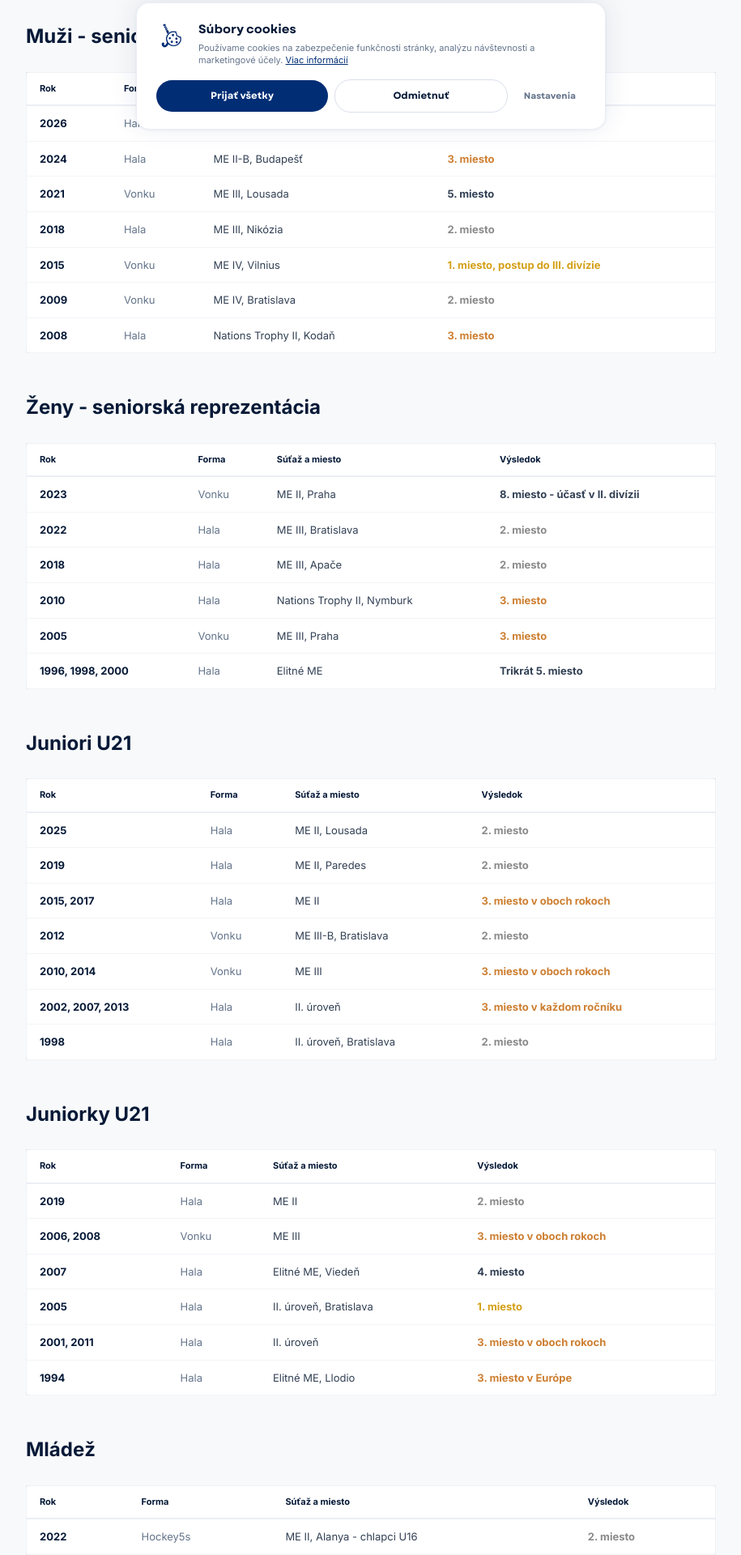
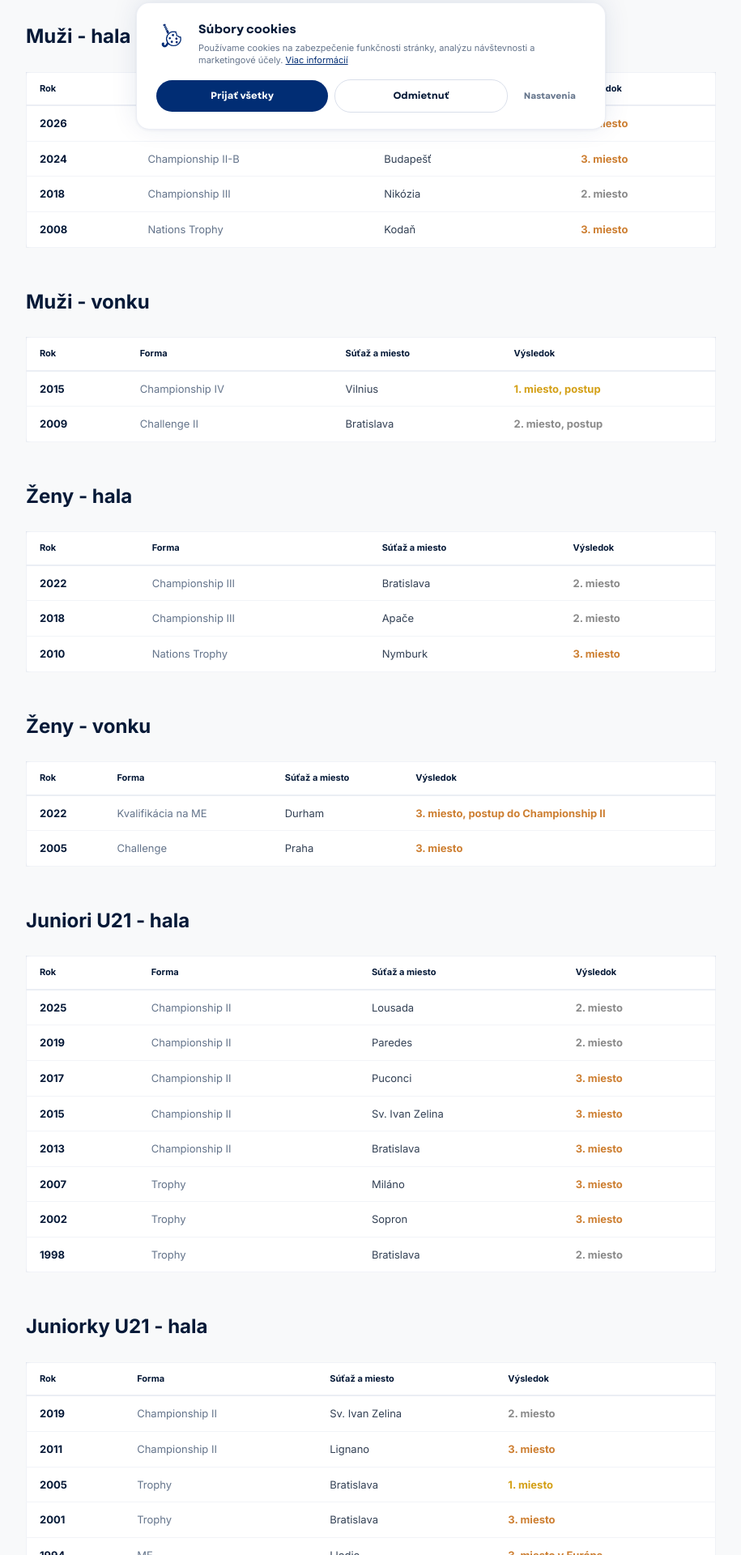
Before and after one commit to andreakollova/szphnew, a Next.js app in the folder apps/szph/: page /reprezentacia/uspechy in a window 1280 px wide. Shown: the part 640-2560 px from the top of the page at 81% size, without its empty margins (182-1097 px from the left). Built offline with nearby package versions, Linux system fonts and the light colour scheme; no server answers; the database is empty.

Commit message:
feat: complete uspechy page with all medal results from all categories
Muzi hala/vonku, zeny hala/vonku, U21 muzi/zeny hala,
mladez vonku - only medal results (1./2./3. miesto).

Co-Authored-By: Andrea Kollova <kollova@drixton.com>

```diff
--- a/apps/szph/app/reprezentacia/uspechy/page.tsx
+++ b/apps/szph/app/reprezentacia/uspechy/page.tsx
@@ -69,56 +69,70 @@ export default function UspechyPage() {
           </div>
         </div>
 
-        {/* Muži */}
-        <h2 className="font-bold text-[#051937] mb-6" style={{ fontSize: "24px" }}>Muži - seniorská reprezentácia</h2>
+        {/* Muži - hala */}
+        <h2 className="font-bold text-[#051937] mb-6" style={{ fontSize: "24px" }}>Muži - hala</h2>
         <Table data={[
-          { year: "2026", form: "Hala", event: "ME II-A, Sveti Ivan Zelina", result: "3. miesto" },
-          { year: "2024", form: "Hala", event: "ME II-B, Budapešť", result: "3. miesto" },
-          { year: "2021", form: "Vonku", event: "ME III, Lousada", result: "5. miesto" },
-          { year: "2018", form: "Hala", event: "ME III, Nikózia", result: "2. miesto" },
-          { year: "2015", form: "Vonku", event: "ME IV, Vilnius", result: "1. miesto, postup do III. divízie" },
-          { year: "2009", form: "Vonku", event: "ME IV, Bratislava", result: "2. miesto" },
-          { year: "2008", form: "Hala", event: "Nations Trophy II, Kodaň", result: "3. miesto" },
+          { year: "2026", form: "Championship II-A", event: "Sv. Ivan Zelina", result: "3. miesto" },
+          { year: "2024", form: "Championship II-B", event: "Budapešť", result: "3. miesto" },
+          { year: "2018", form: "Championship III", event: "Nikózia", result: "2. miesto" },
+          { year: "2008", form: "Nations Trophy", event: "Kodaň", result: "3. miesto" },
         ]} />
 
-        {/* Ženy */}
-        <h2 className="font-bold text-[#051937] mt-12 mb-6" style={{ fontSize: "24px" }}>Ženy - seniorská reprezentácia</h2>
+        {/* Muži - vonku */}
+        <h2 className="font-bold text-[#051937] mt-12 mb-6" style={{ fontSize: "24px" }}>Muži - vonku</h2>
         <Table data={[
-          { year: "2023", form: "Vonku", event: "ME II, Praha", result: "8. miesto - účasť v II. divízii" },
-          { year: "2022", form: "Hala", event: "ME III, Bratislava", result: "2. miesto" },
-          { year: "2018", form: "Hala", event: "ME III, Apače", result: "2. miesto" },
-          { year: "2010", form: "Hala", event: "Nations Trophy II, Nymburk", result: "3. miesto" },
-          { year: "2005", form: "Vonku", event: "ME III, Praha", result: "3. miesto" },
-          { year: "1996, 1998, 2000", form: "Hala", event: "Elitné ME", result: "Trikrát 5. miesto" },
+          { year: "2015", form: "Championship IV", event: "Vilnius", result: "1. miesto, postup" },
+          { year: "2009", form: "Challenge II", event: "Bratislava", result: "2. miesto, postup" },
         ]} />
 
-        {/* U21 muži */}
-        <h2 className="font-bold text-[#051937] mt-12 mb-6" style={{ fontSize: "24px" }}>Juniori U21</h2>
+        {/* Ženy - hala */}
+        <h2 className="font-bold text-[#051937] mt-12 mb-6" style={{ fontSize: "24px" }}>Ženy - hala</h2>
         <Table data={[
-          { year: "2025", form: "Hala", event: "ME II, Lousada", result: "2. miesto" },
-          { year: "2019", form: "Hala", event: "ME II, Paredes", result: "2. miesto" },
-          { year: "2015, 2017", form: "Hala", event: "ME II", result: "3. miesto v oboch rokoch" },
-          { year: "2012", form: "Vonku", event: "ME III-B, Bratislava", result: "2. miesto" },
-          { year: "2010, 2014", form: "Vonku", event: "ME III", result: "3. miesto v oboch rokoch" },
-          { year: "2002, 2007, 2013", form: "Hala", event: "II. úroveň", result: "3. miesto v každom ročníku" },
-          { year: "1998", form: "Hala", event: "II. úroveň, Bratislava", result: "2. miesto" },
+          { year: "2022", form: "Championship III", event: "Bratislava", result: "2. miesto" },
+          { year: "2018", form: "Championship III", event: "Apače", result: "2. miesto" },
+          { year: "2010", form: "Nations Trophy", event: "Nymburk", result: "3. miesto" },
         ]} />
 
-        {/* U21 ženy */}
-        <h2 className="font-bold text-[#051937] mt-12 mb-6" style={{ fontSize: "24px" }}>Juniorky U21</h2>
+        {/* Ženy - vonku */}
+        <h2 className="font-bold text-[#051937] mt-12 mb-6" style={{ fontSize: "24px" }}>Ženy - vonku</h2>
         <Table data={[
-          { year: "2019", form: "Hala", event: "ME II", result: "2. miesto" },
-          { year: "2006, 2008", form: "Vonku", event: "ME III", result: "3. miesto v oboch rokoch" },
-          { year: "2007", form: "Hala", event: "Elitné ME, Viedeň", result: "4. miesto" },
-          { year: "2005", form: "Hala", event: "II. úroveň, Bratislava", result: "1. miesto" },
-          { year: "2001, 2011", form: "Hala", event: "II. úroveň", result: "3. miesto v oboch rokoch" },
-          { year: "1994", form: "Hala", event: "Elitné ME, Llodio", result: "3. miesto v Európe" },
+          { year: "2022", form: "Kvalifikácia na ME", event: "Durham", result: "3. miesto, postup do Championship II" },
+          { year: "2005", form: "Challenge", event: "Praha", result: "3. miesto" },
         ]} />
 
-        {/* U16 */}
-        <h2 className="font-bold text-[#051937] mt-12 mb-6" style={{ fontSize: "24px" }}>Mládež</h2>
+        {/* Juniori U21 - hala */}
+        <h2 className="font-bold text-[#051937] mt-12 mb-6" style={{ fontSize: "24px" }}>Juniori U21 - hala</h2>
         <Table data={[
-          { year: "2022", form: "Hockey5s", event: "ME II, Alanya - chlapci U16", result: "2. miesto" },
+          { year: "2025", form: "Championship II", event: "Lousada", result: "2. miesto" },
+          { year: "2019", form: "Championship II", event: "Paredes", result: "2. miesto" },
+          { year: "2017", form: "Championship II", event: "Puconci", result: "3. miesto" },
+          { year: "2015", form: "Championship II", event: "Sv. Ivan Zelina", result: "3. miesto" },
+          { year: "2013", form: "Championship II", event: "Bratislava", result: "3. miesto" },
+          { year: "2007", form: "Trophy", event: "Miláno", result: "3. miesto" },
+          { year: "2002", form: "Trophy", event: "Sopron", result: "3. miesto" },
+          { year: "1998", form: "Trophy", event: "Bratislava", result: "2. miesto" },
+        ]} />
+
+        {/* Juniorky U21 - hala */}
+        <h2 className="font-bold text-[#051937] mt-12 mb-6" style={{ fontSize: "24px" }}>Juniorky U21 - hala</h2>
+        <Table data={[
+          { year: "2019", form: "Championship II", event: "Sv. Ivan Zelina", result: "2. miesto" },
+          { year: "2011", form: "Championship II", event: "Lignano", result: "3. miesto" },
+          { year: "2005", form: "Trophy", event: "Bratislava", result: "1. miesto" },
+          { year: "2001", form: "Trophy", event: "Bratislava", result: "3. miesto" },
+          { year: "1994", form: "ME", event: "Llodio", result: "3. miesto v Európe" },
+        ]} />
+
+        {/* Juniorky/Juniori - vonku */}
+        <h2 className="font-bold text-[#051937] mt-12 mb-6" style={{ fontSize: "24px" }}>Mládež - vonku</h2>
+        <Table data={[
+          { year: "2026", form: "Dievčatá U16, 5s Championship II", event: "Kutaisi", result: "3. miesto" },
+          { year: "2022", form: "Chlapci U16, 5s Championship II", event: "Alanya", result: "2. miesto" },
+          { year: "2014", form: "Muži U21, Championship III", event: "Hradec Králové", result: "3. miesto" },
+          { year: "2012", form: "Muži U21, Championship III-B", event: "Bratislava", result: "2. miesto" },
+          { year: "2010", form: "Muži U21, Championship III", event: "Atény", result: "3. miesto" },
+          { year: "2008", form: "Ženy U21, Challenge", event: "Viedeň", result: "3. miesto" },
+          { year: "2006", form: "Ženy U21, Challenge", event: "Albena", result: "3. miesto" },
         ]} />
 
         {/* Pannonia Cup */}
```
